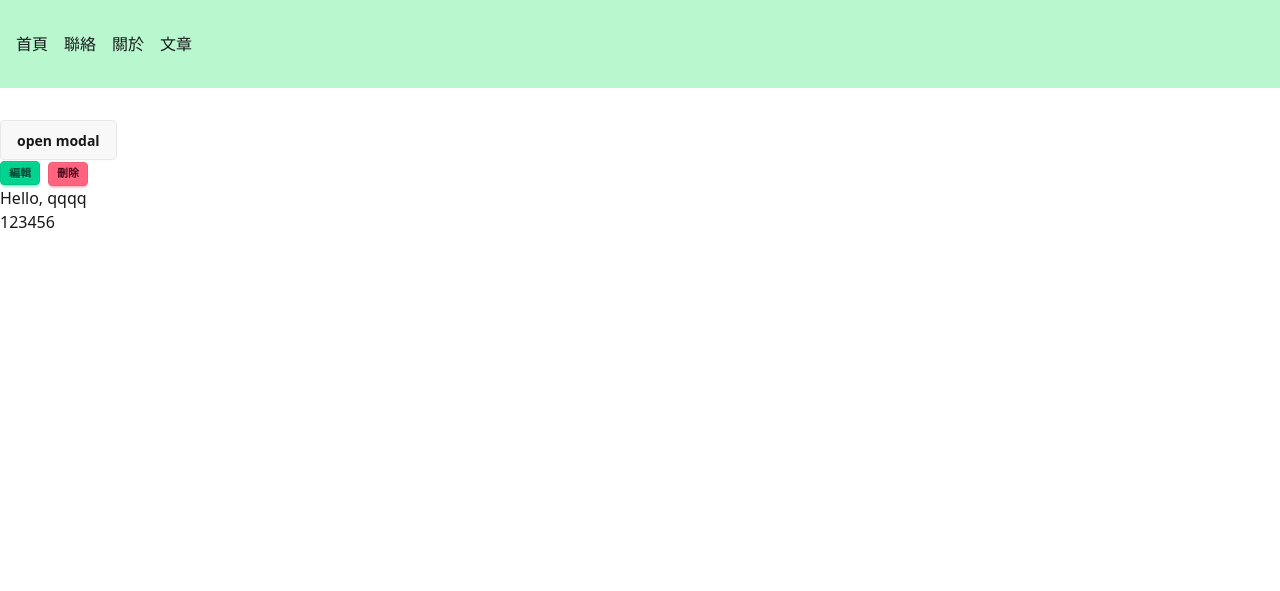
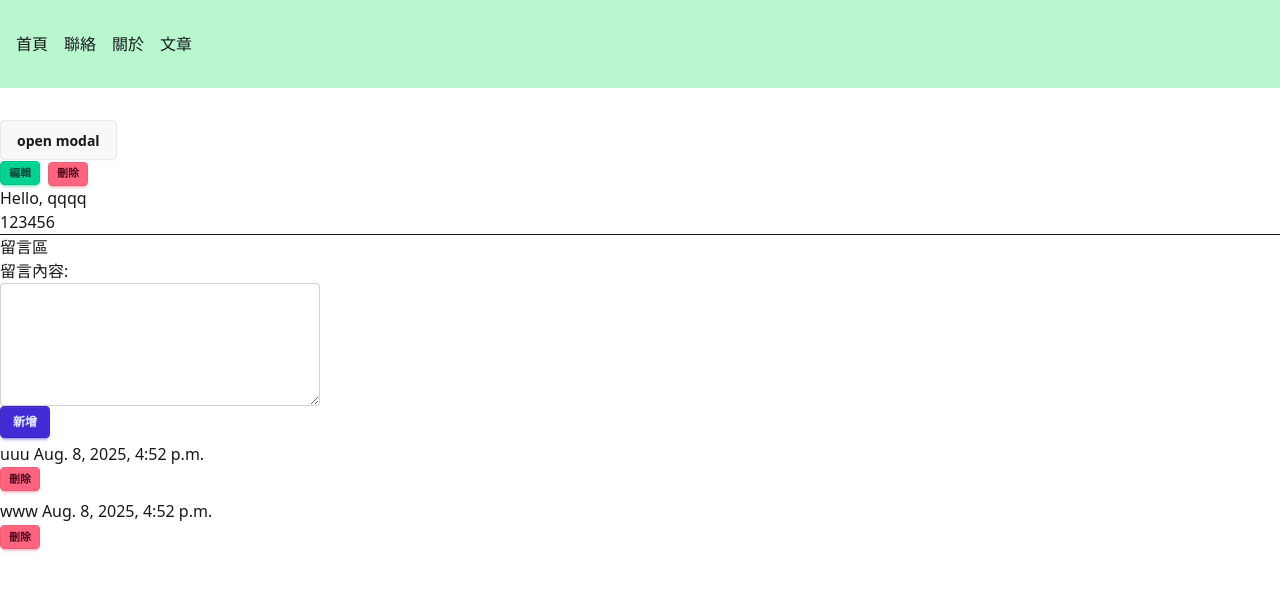
Before and after one commit to WENLIN-CHANG/Wretch_blog_practice, a Django app: page /articles/1 in a window 1280 px wide. Shown: the top 591 px of the page. Run offline with Django 5.2, Linux system fonts and the light colour scheme; data comes from the database, SQL or seed files in the repository; both versions use the stored data as it was after the commit.

Commit message:
增加comments的功能 EX：刪除

```diff
--- a/articles/templates/articles/detail.html
+++ b/articles/templates/articles/detail.html
@@ -28,4 +28,28 @@
   <article>
     {{ article.content|linebreaks }}
   </article>
+  <hr>
+  <h3>留言區</h3>
+
+  <form action="{% url 'articles:create_comment' article.id %}" method="post">
+    {% csrf_token %}
+    <div class="flex flex-col">
+      {{comment_form.content.label_tag }}
+      {{comment_form.content }}
+    </div>
+    <button class="btn btn-primary btn-sm">新增</button>
+  </form>
+
+  <ul>
+    {% for comment in comments %}
+    <li class="py-1">
+      {{ comment.content }}
+      {{ comment.created_at }}
+      <form action="{% url 'comments:delete' comment.id %}" method="post">
+        {% csrf_token %}
+        <button class="btn btn-xs btn-error">刪除</button>
+      </form>
+    </li>
+    {% endfor %}
+  </ul>
 {% endblock %}
--- a/articles/urls.py
+++ b/articles/urls.py
@@ -1,5 +1,6 @@
 from django.urls import path
 from . import views
+from comments import views as comment_view
 
 app_name = "articles"
 
@@ -8,4 +9,5 @@ urlpatterns = [
     path("create/", views.create, name="create"),
     path("<int:id>", views.detail, name="detail"),
     path("<int:id>/edit", views.edit, name="edit"),
+    path("<int:id>/comments", comment_view.create, name="create_comment"),
 ]
--- a/articles/views.py
+++ b/articles/views.py
@@ -3,6 +3,8 @@ from django.http import HttpResponse
 from .models import Article
 from django.contrib import messages
 from .forms import ArticleForm
+from comments.forms import CommentForm
+from django.views.decorators.http import require_POST
 
 def index(request):
     if request.method == "POST":
@@ -36,7 +38,17 @@ def detail(request, id):
             messages.warning(request, "刪除成功")
             return redirect("articles:index")
     else:
-        return render(request, "articles/detail.html", {"article": article})
+        comment_form = CommentForm()
+        comments = article.comment_set.filter(deleted_at = None).order_by("-id")
+        return render(
+            request,
+            "articles/detail.html",
+            {
+                "article": article,
+                "comment_form": comment_form,
+                "comments": comments
+            },
+        )
 
 
 def edit(request, id):
--- /dev/null
+++ b/comments/forms.py
@@ -0,0 +1,15 @@
+from django.forms import Textarea, ModelForm
+from .models import Comment
+
+class CommentForm(ModelForm):
+    class Meta:
+        model = Comment
+        fields = ["content"]
+        labels = {"content": "留言內容"}
+        widgets = {
+            "content": Textarea(attrs={
+                "class": "textarea",
+                "rows": 5
+                }
+            ),
+        }
--- a/comments/models.py
+++ b/comments/models.py
@@ -1,5 +1,6 @@
 from django.db import models
 from articles.models import Article
+from datetime import datetime
 
 
 class Comment(models.Model):
@@ -9,3 +10,7 @@ class Comment(models.Model):
     created_at = models.DateTimeField(auto_now_add=True)
     # soft delete, 加索引 index
     deleted_at = models.DateTimeField(null=True, db_index=True)
+
+    def delete(self):
+        self.deleted_at = datetime.now()
+        self.save()
--- /dev/null
+++ b/comments/urls.py
@@ -0,0 +1,8 @@
+from django.urls import path
+from . import views
+
+app_name = "comments"
+
+urlpatterns = [
+    path("<int:id>", views.delete, name="delete")
+]
--- a/public/styles/app.css
+++ b/public/styles/app.css
@@ -1139,6 +1139,9 @@
   .mx-auto {
     margin-inline: auto;
   }
+  .my-2 {
+    margin-block: calc(var(--spacing) * 2);
+  }
   .modal-action {
     margin-top: calc(0.25rem * 6);
     display: flex;
@@ -1265,6 +1268,12 @@
   .px-4 {
     padding-inline: calc(var(--spacing) * 4);
   }
+  .py-1 {
+    padding-block: calc(var(--spacing) * 1);
+  }
+  .py-2 {
+    padding-block: calc(var(--spacing) * 2);
+  }
   .py-4 {
     padding-block: calc(var(--spacing) * 4);
   }
@@ -1291,6 +1300,11 @@
     transition-timing-function: var(--tw-ease, var(--default-transition-timing-function));
     transition-duration: var(--tw-duration, var(--default-transition-duration));
   }
+  .btn-sm {
+    --fontsize: 0.75rem;
+    --btn-p: 0.75rem;
+    --size: calc(var(--size-field, 0.25rem) * 8);
+  }
   .btn-xs {
     --fontsize: 0.6875rem;
     --btn-p: 0.5rem;
@@ -1299,6 +1313,10 @@
   .btn-error {
     --btn-color: var(--color-error);
     --btn-fg: var(--color-error-content);
+  }
+  .btn-primary {
+    --btn-color: var(--color-primary);
+    --btn-fg: var(--color-primary-content);
   }
   .btn-success {
     --btn-color: var(--color-success);
--- a/wretch/settings.py
+++ b/wretch/settings.py
@@ -107,7 +107,7 @@ AUTH_PASSWORD_VALIDATORS = [
 
 LANGUAGE_CODE = 'en-us'
 
-TIME_ZONE = 'UTC'
+TIME_ZONE = 'Asia/Taipei'
 
 USE_I18N = True
 
--- a/wretch/urls.py
+++ b/wretch/urls.py
@@ -3,7 +3,8 @@ from django.urls import path, include
 
 
 urlpatterns = [
-    path('admin/', admin.site.urls),
+    path("admin/", admin.site.urls),
     path("", include("pages.urls")),
-    path('articles/', include("articles.urls"))
+    path("articles/", include("articles.urls")),
+    path("comments/", include("comments.urls")),
 ]
```
Also changed, not shown: comments/views.py (+25 -2 lines), db.sqlite3.
